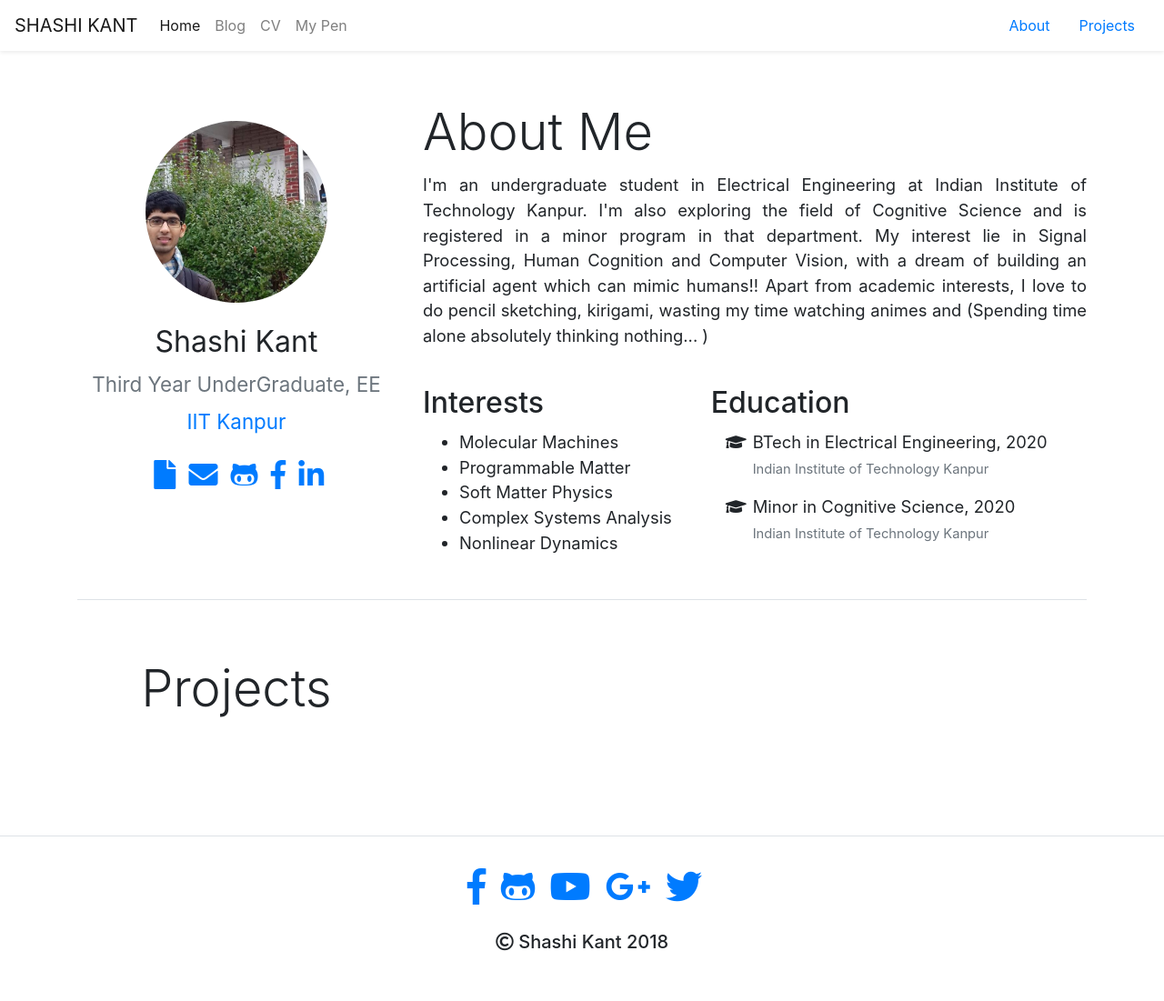
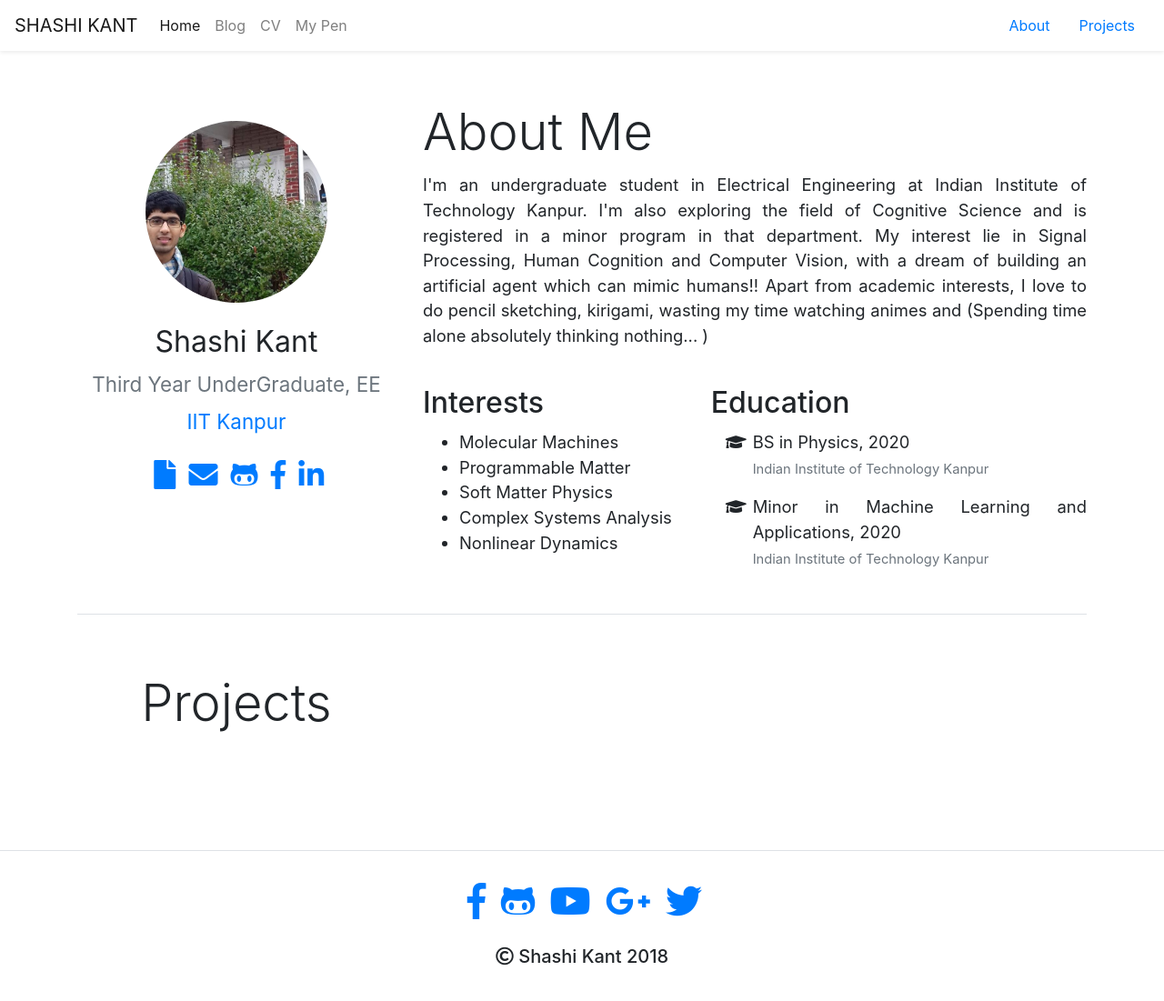
Before and after one commit to Aryaman-Jha/Aryaman_Jha, a Jekyll site: the page built from index.html, in a window 1280 px wide and 1104 px high. Shown: the top 1101 px of the window at 91% size. Built offline with Jekyll 4.4.1, drawn with Linux system fonts in a browser that asks for light colours; nearby versions of some CDN libraries.

Commit message:
Update education.yml

```diff
--- a/_data/education.yml
+++ b/_data/education.yml
@@ -1,5 +1,5 @@
-- course: BTech in Electrical Engineering, 2020
+- course: BS in Physics, 2020
   institution: Indian Institute of Technology Kanpur
 
-- course: Minor in Cognitive Science, 2020
+- course: Minor in Machine Learning and Applications, 2020
   institution: Indian Institute of Technology Kanpur
```
